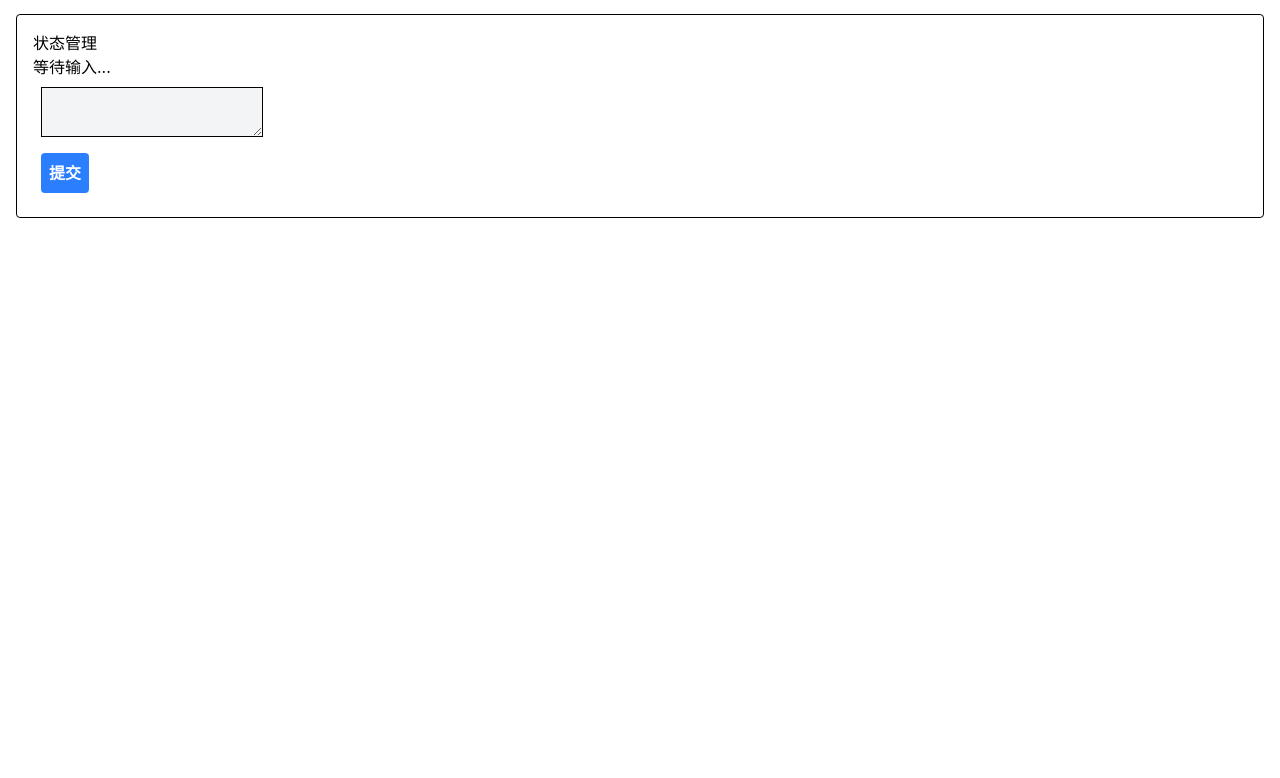
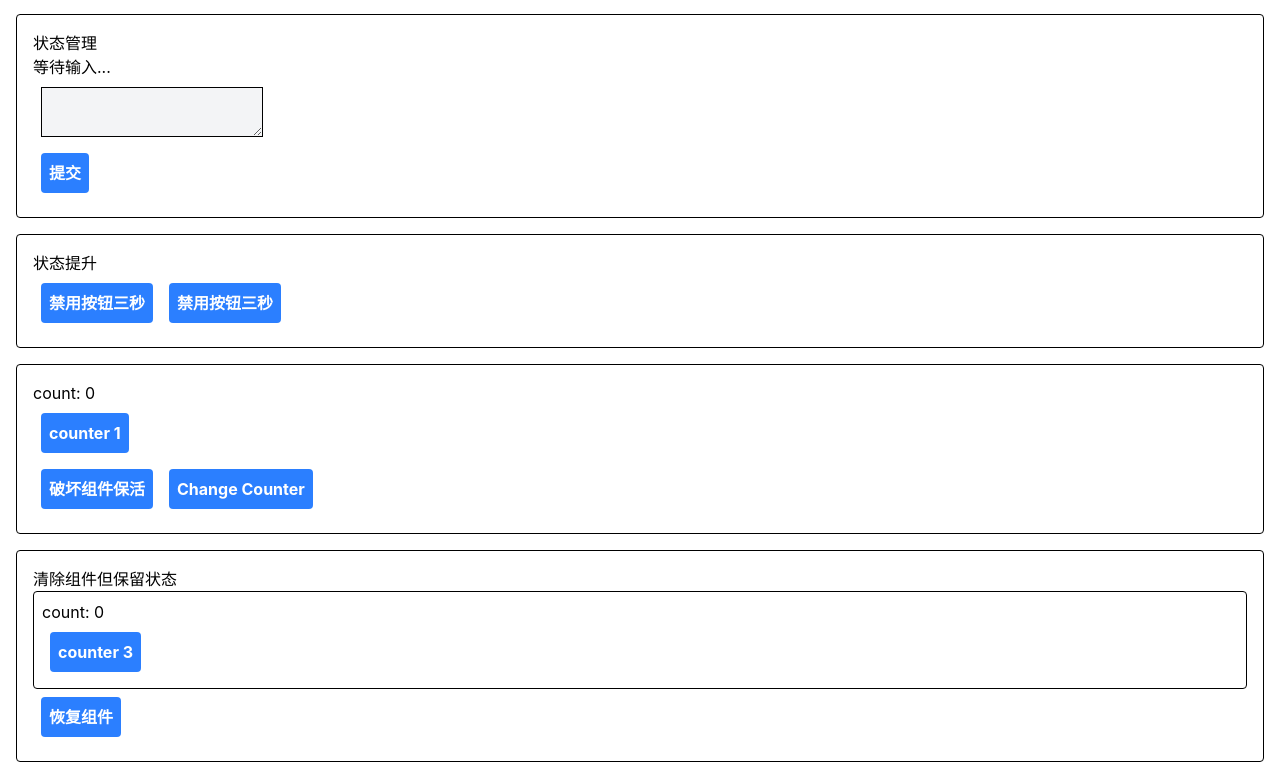
Before and after one commit to NULLICN/learnReact, a React (Vite) app: page / in a window 1280 px wide. Shown: the part 1932-2710 px from the top of the page. Before the commit the page ends 2166 px from the top, so only its background shows below. Built offline with nearby package versions, Linux system fonts and the light colour scheme.

Commit message:
状态管理>State保留

```diff
--- a/src/App.tsx
+++ b/src/App.tsx
@@ -1,13 +1,13 @@
+import AboutProps from "./pages/aboutProps";
+import ComponentFeature from "./pages/componentFeature";
+import ComponentState from "./pages/componentState";
+import ConditionRendering from "./pages/conditionRendering";
 import Home from "./pages/home";
-import AboutProps from "./pages/aboutProps";
+import KeepAliveState from "./pages/keepAliveState";
 import RenderList from "./pages/renderList";
-import ConditionRendering from "./pages/conditionRendering";
-import ComponentFeature  from "./pages/componentFeature";
-import ComponentState from "./pages/componentState";
 import StateManagement from "./pages/stateManagement";
 
 function App() {
-
   return (
     <>
       <Home />
@@ -17,6 +17,7 @@ function App() {
       <ComponentFeature />
       <ComponentState />
       <StateManagement />
+      <KeepAliveState />
     </>
   );
 }
--- /dev/null
+++ b/src/pages/keepAliveState.tsx
@@ -0,0 +1,71 @@
+import { useState } from "react";
+import { useImmer } from "use-immer";
+
+function Counter({ name }: { name: string }) {
+  const [count, setCount] = useState(0);
+  function handleCount() {
+    console.log("count", count);
+    setCount((draft) => (draft += 1));
+  }
+  return (
+    <>
+      <p>count: {count}</p>
+      <button className="btn" onClick={handleCount}>
+        {name}
+      </button>
+    </>
+  );
+}
+
+export default function KeepAliveState() {
+  const [isExchange, setIsExchange] = useState(false);
+  const [componentState, setComponentState] = useImmer(
+    <Counter name="counter 1" />,
+  );
+  const [isClear, setIsClear] = useState(false);
+
+  function handleChangeComponentState() {
+    setIsExchange(!isExchange);
+    if (isExchange) {
+      setComponentState(<Counter name="counter 1" key="counter1" />);
+    } else {
+      setComponentState(<Counter name="counter 2" key="counter2" />);
+    }
+  }
+
+  function handleClearComponent() {
+    if (isClear) {
+      setIsClear(false);
+    } else {
+      setIsClear(true);
+    }
+  }
+
+  return (
+    <>
+      <section>
+        <div>{componentState}</div>
+        <button
+          className="btn"
+          onClick={() => setComponentState(<p>破坏组件保活</p>)}
+        >
+          破坏组件保活
+        </button>
+        <button className="btn" onClick={handleChangeComponentState}>
+          Change Counter
+        </button>
+      </section>
+      <section>
+        <p>清除组件但保留状态</p>
+        <div className="w-100% p-2 border rounded">
+          <div style={{ display: isClear ? "none" : "block" }}>
+            <Counter name="counter 3" />
+          </div>
+        </div>
+        <button className="btn" onClick={handleClearComponent}>
+          {isClear ? "清除组件" : "恢复组件"}
+        </button>
+      </section>
+    </>
+  );
+}
--- a/src/pages/stateManagement.tsx
+++ b/src/pages/stateManagement.tsx
@@ -2,6 +2,8 @@ import { useEffect, useRef } from "react";
 import { useImmer } from "use-immer";
 
 export default function StateManagement() {
+  const [isDisabled, setIsDisabled] = useImmer(false);
+  const [disabledStyle, setDisabledStyle] = useImmer('');
   const [text, setText] = useImmer("");
   const [textareaStatus, setTextareaStatus] = useImmer({
     waiting: true,
@@ -25,7 +27,7 @@ export default function StateManagement() {
     // 清除上一次定时器，重新计时
     if (timerRef.current !== null) clearTimeout(timerRef.current);
     timerRef.current = setTimeout(() => {
-        console.log("输入停止，切换到等待状态");
+      console.log("输入停止，切换到等待状态");
       setTextareaStatus((draft) => {
         draft.waiting = true;
         draft.typing = false;
@@ -42,6 +44,30 @@ export default function StateManagement() {
     },
     [],
   );
+
+  function handleCusButtonClick() {
+    setIsDisabled(true);
+    setDisabledStyle('#f0f0f0');
+    console.log('按钮点击，开始禁用');
+    setTimeout(() => {
+      setIsDisabled(false);
+      setDisabledStyle('');
+      console.log('三秒结束，按钮重新启用');
+    }, 3000);
+  }
+
+  function CusButton({ isDisabled }: { isDisabled: boolean }) {
+    return (
+      <button
+        className={`btn`}
+        style={{ backgroundColor: disabledStyle }}
+        onClick={handleCusButtonClick}
+        disabled={isDisabled}
+      >
+        禁用按钮三秒
+      </button>
+    );
+  }
 
   return (
     <>
@@ -73,6 +99,11 @@ export default function StateManagement() {
           提交
         </button>
       </section>
+      <section>
+        <p>状态提升</p>
+        <CusButton isDisabled={isDisabled} />
+        <CusButton isDisabled={isDisabled} />
+      </section>
     </>
   );
 }
```
